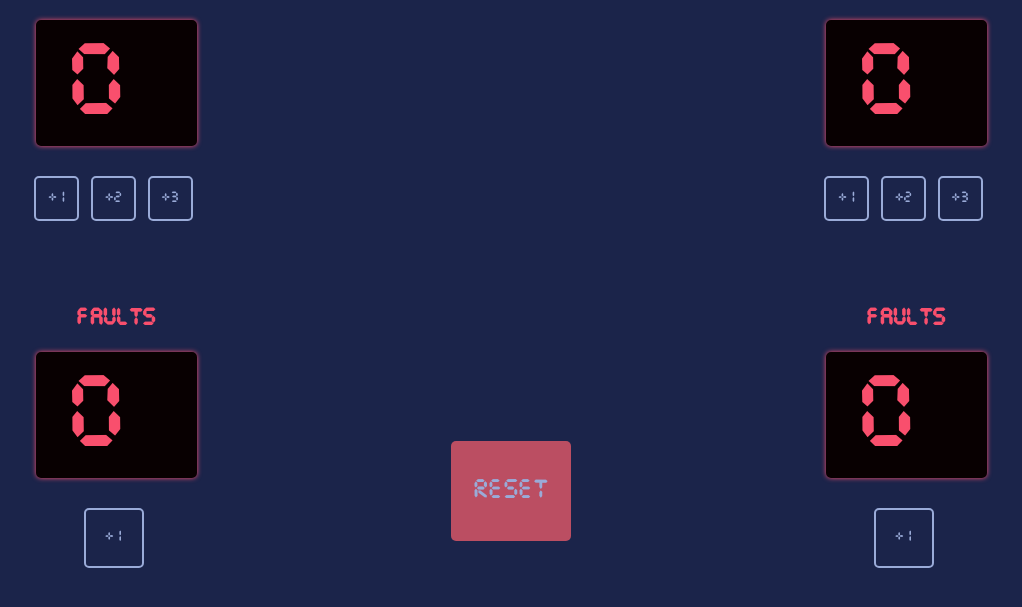
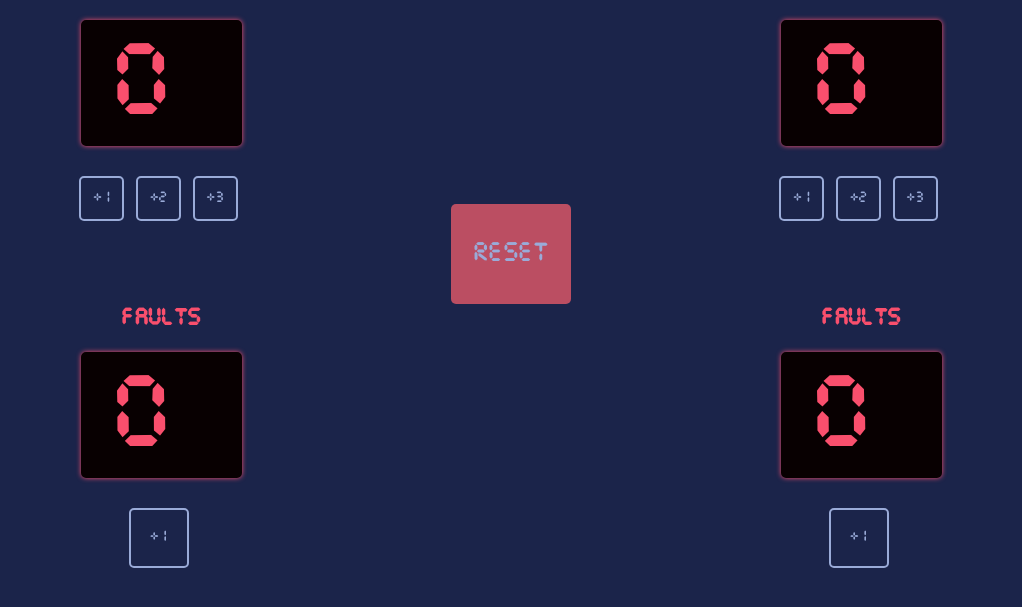
Before and after one commit to MadhuBabuBairu/ScoreBoard-Project, a plain HTML site: page index.html in a window 1280 px wide. Shown: the part 293-900 px from the top of the page, without its empty margins (129-1151 px from the left). Drawn offline with Linux system fonts and the light colour scheme.

Commit message:
middle button

```diff
--- a/index.css
+++ b/index.css
@@ -109,16 +109,16 @@ body {
     align-items: center;
 }
 
-.Score-Board {
-    /* border: solid red 2px; */
+/* .Score-Board {
+    border: solid red 2px;
     text-align: center;
     margin-top: 100px;
     width: 300px;
     height: 200px;
-}
+} */
 
 #reset-btn {
-    margin-top: 175px;
+    margin-top: 0px;
     background-color: #bb4e62;
     width: 120px;
     height: 100px;
```
